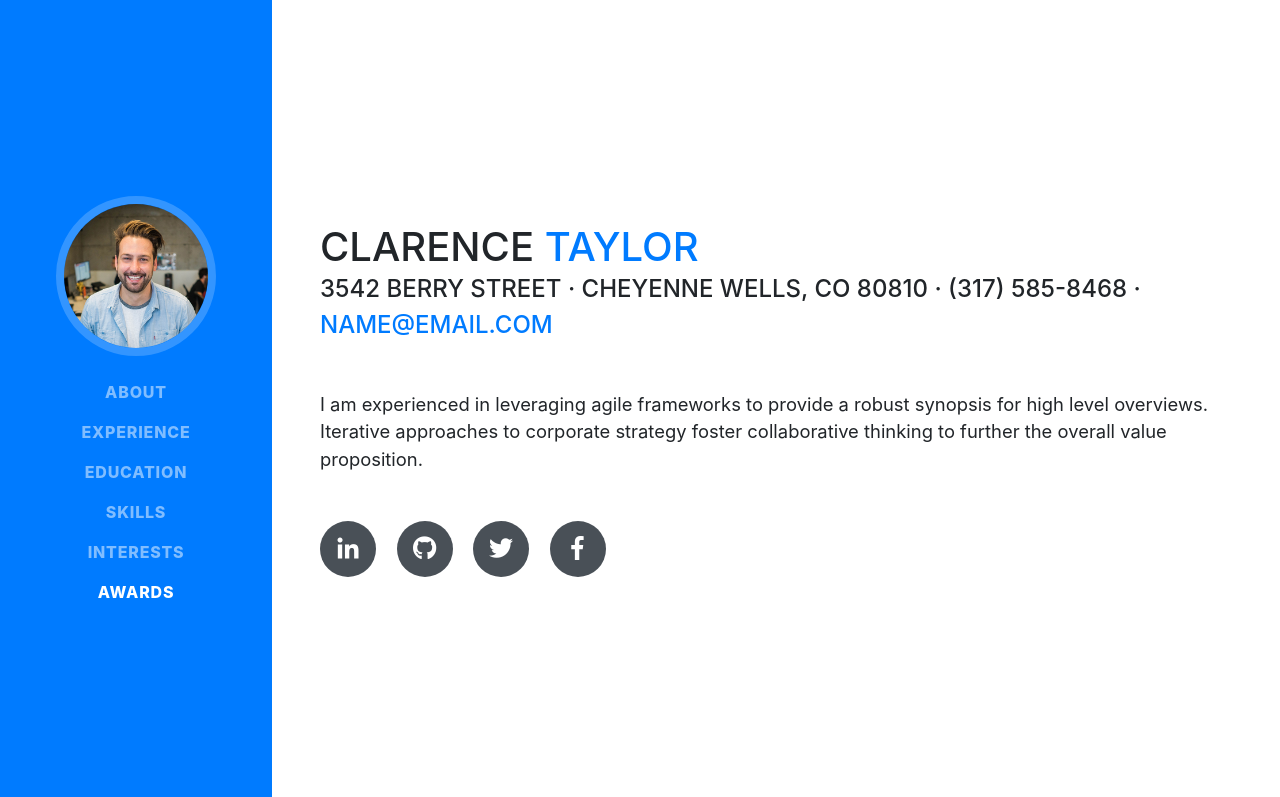
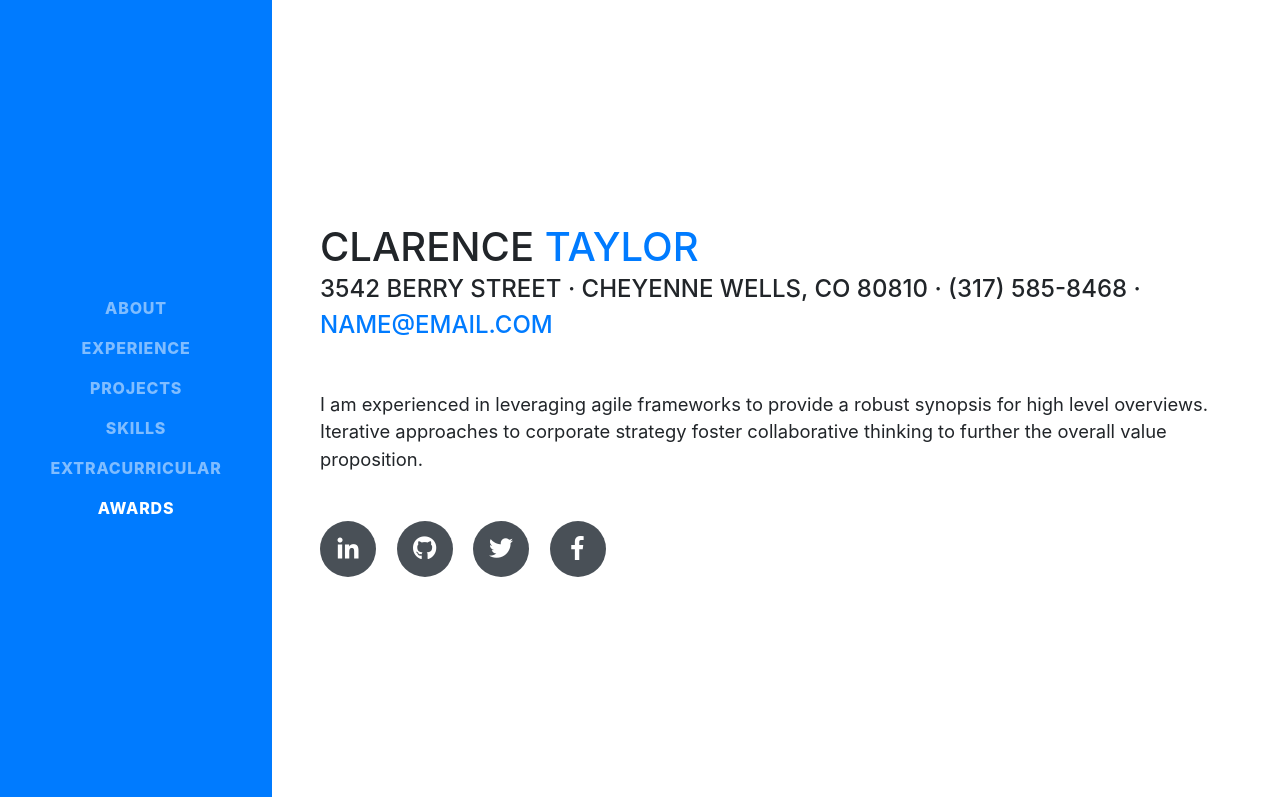
Before and after one commit to shirosheroics/ShorookPortfolio, a website with bundled scripts: page index.html in a window 1280 px wide. Shown: the top 797 px of the page. Built offline with nearby package versions, Linux system fonts and the light colour scheme; a web font is replaced by a local one.

Commit message:
index menue change

```diff
--- a/index.html
+++ b/index.html
@@ -8,7 +8,7 @@
     <meta name="description" content="">
     <meta name="author" content="">
 
-    <title>Resume - Start Bootstrap Theme</title>
+    <title>Shorook Saleh Resume</title>
 
     <!-- Bootstrap core CSS -->
     <link href="vendor/bootstrap/css/bootstrap.min.css" rel="stylesheet">
@@ -29,7 +29,9 @@
       <a class="navbar-brand js-scroll-trigger" href="#page-top">
         <span class="d-block d-lg-none">Clarence Taylor</span>
         <span class="d-none d-lg-block">
-          <img class="img-fluid img-profile rounded-circle mx-auto mb-2" src="img/profile.jpg" alt="">
+          <!--
+           <img class="img-fluid img-profile rounded-circle mx-auto mb-2" src="img/main-profile.jpg" alt="">
+        -->
         </span>
       </a>
       <button class="navbar-toggler" type="button" data-toggle="collapse" data-target="#navbarSupportedContent" aria-controls="navbarSupportedContent" aria-expanded="false" aria-label="Toggle navigation">
@@ -44,13 +46,13 @@
             <a class="nav-link js-scroll-trigger" href="#experience">Experience</a>
           </li>
           <li class="nav-item">
-            <a class="nav-link js-scroll-trigger" href="#education">Education</a>
+            <a class="nav-link js-scroll-trigger" href="#projects">Projects</a>
           </li>
           <li class="nav-item">
             <a class="nav-link js-scroll-trigger" href="#skills">Skills</a>
           </li>
           <li class="nav-item">
-            <a class="nav-link js-scroll-trigger" href="#interests">Interests</a>
+            <a class="nav-link js-scroll-trigger" href="#extracurricular">Extracurricular</a>
           </li>
           <li class="nav-item">
             <a class="nav-link js-scroll-trigger" href="#awards">Awards</a>
@@ -143,9 +145,9 @@
 
       <hr class="m-0">
 
-      <section class="resume-section p-3 p-lg-5 d-flex flex-column" id="education">
+      <section class="resume-section p-3 p-lg-5 d-flex flex-column" id="projects">
         <div class="my-auto">
-          <h2 class="mb-5">Education</h2>
+          <h2 class="mb-5">Projects</h2>
 
           <div class="resume-item d-flex flex-column flex-md-row mb-5">
             <div class="resume-content mr-auto">
@@ -239,9 +241,9 @@
 
       <hr class="m-0">
 
-      <section class="resume-section p-3 p-lg-5 d-flex flex-column" id="interests">
+      <section class="resume-section p-3 p-lg-5 d-flex flex-column" id="extracurricular">
         <div class="my-auto">
-          <h2 class="mb-5">Interests</h2>
+          <h2 class="mb-5">Extracurricular</h2>
           <p>Apart from being a web developer, I enjoy most of my time being outdoors. In the winter, I am an avid skier and novice ice climber. During the warmer months here in Colorado, I enjoy mountain biking, free climbing, and kayaking.</p>
           <p class="mb-0">When forced indoors, I follow a number of sci-fi and fantasy genre movies and television shows, I am an aspiring chef, and I spend a large amount of my free time exploring the latest technology advancements in the front-end web development world.</p>
         </div>
```
